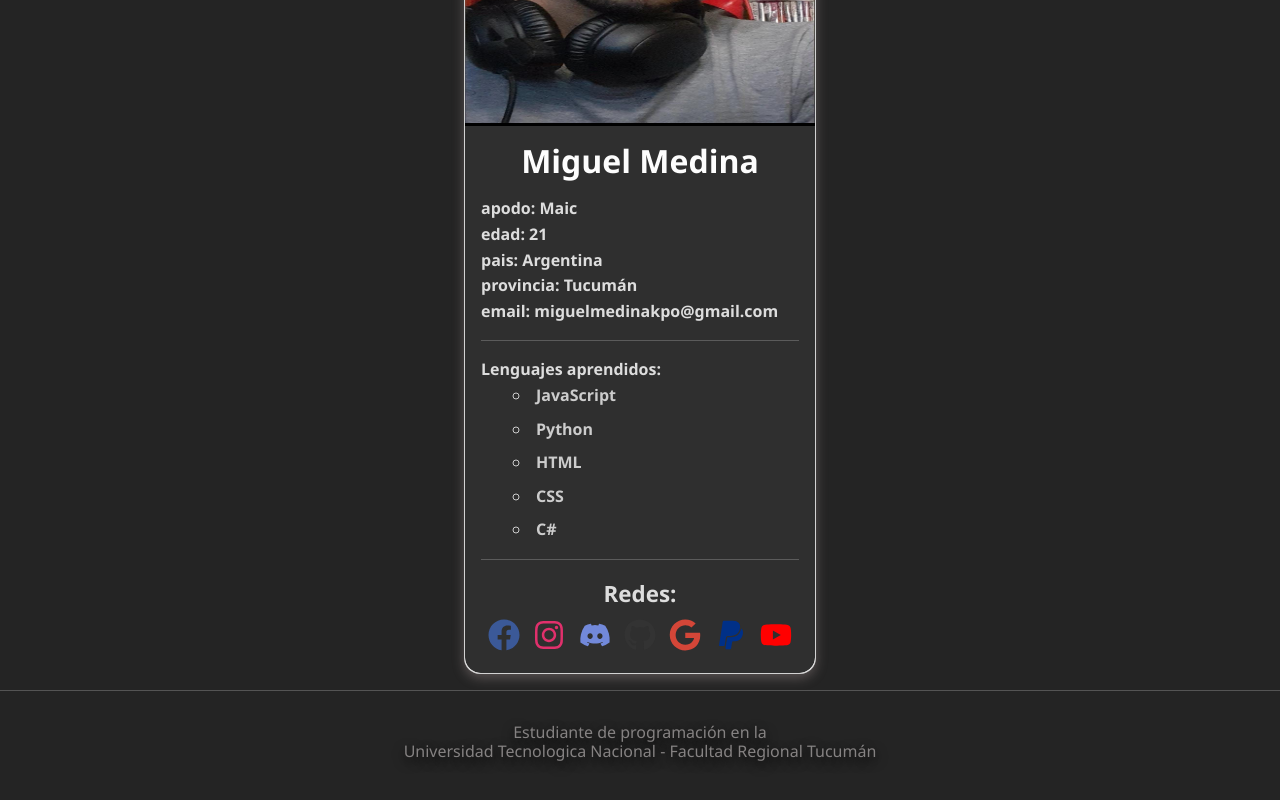
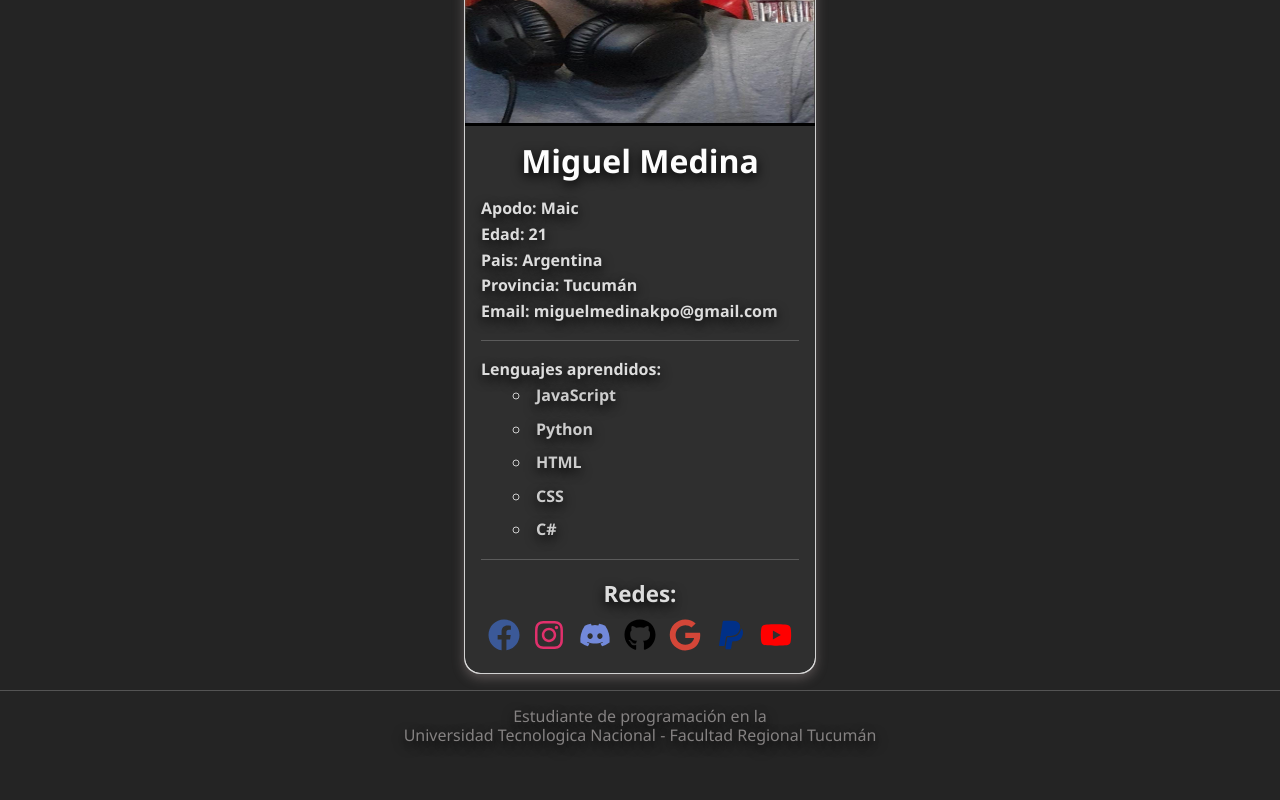
Before and after one commit to Maaic12/tp1-programacion3-utn, a React (Vite) app in the folder mi-portfolio/: page / in a window 1280 px wide. Shown: the part 276-1076 px from the top of the page. After the commit the page ends 1047 px from the top, so only its background shows below. Built offline with nearby package versions, Linux system fonts and the light colour scheme.

Commit message:
Retoques minimos en el css con añadido de sombras en el card

```diff
--- a/mi-portfolio/src/Componentes/MainHome.jsx
+++ b/mi-portfolio/src/Componentes/MainHome.jsx
@@ -21,11 +21,11 @@ const MainHome = ({
           <Card.Body className="CardBody">
             <Card.Title className="TituloCard">{nombre}</Card.Title>
             <Card.Text className="CardText">
-              apodo: {apodo} <br />
-              edad: {edad} <br />
-              pais: {pais} <br />
-              provincia: {provincia} <br />
-              email: {email}
+              Apodo: {apodo} <br />
+              Edad: {edad} <br />
+              Pais: {pais} <br />
+              Provincia: {provincia} <br />
+              Email: {email}
               <hr />
               Lenguajes aprendidos:{" "}
               {lenguajes.map((lenguaje, index) => (
--- a/mi-portfolio/src/Css/Footer.css
+++ b/mi-portfolio/src/Css/Footer.css
@@ -1,14 +1,13 @@
 .footer {
   text-align: center;
   font-size: 1rem;
-  padding: 1rem;
+  padding: 0rem;
   color: #858282;
   max-width: 90%;
   margin: 0 auto;
   text-shadow: 0px 4px 12px rgb(0, 0, 0);
 }
 
-/* Responsive: achica el texto en pantallas chicas */
 @media (max-width: 600px) {
   .footer {
     font-size: 0.9rem;
--- a/mi-portfolio/src/Css/MainHome.css
+++ b/mi-portfolio/src/Css/MainHome.css
@@ -37,6 +37,7 @@ li {
   box-shadow: 0px 4px 12px rgba(170, 153, 153, 0.4);
   overflow: hidden; /*Este comando me ocultará todo lo que sobresalga del contenedor, guardar*/
   background-color: #ffffff;
+  text-shadow: 0px 4px 12px rgb(0, 0, 0);
 }
 
 .divCard {
@@ -81,7 +82,7 @@ li {
     color: #7289da;
 }
 .github {
-    color: #333;
+    color: #000000;
 }
 .gmail {
     color: #d44638;
```
